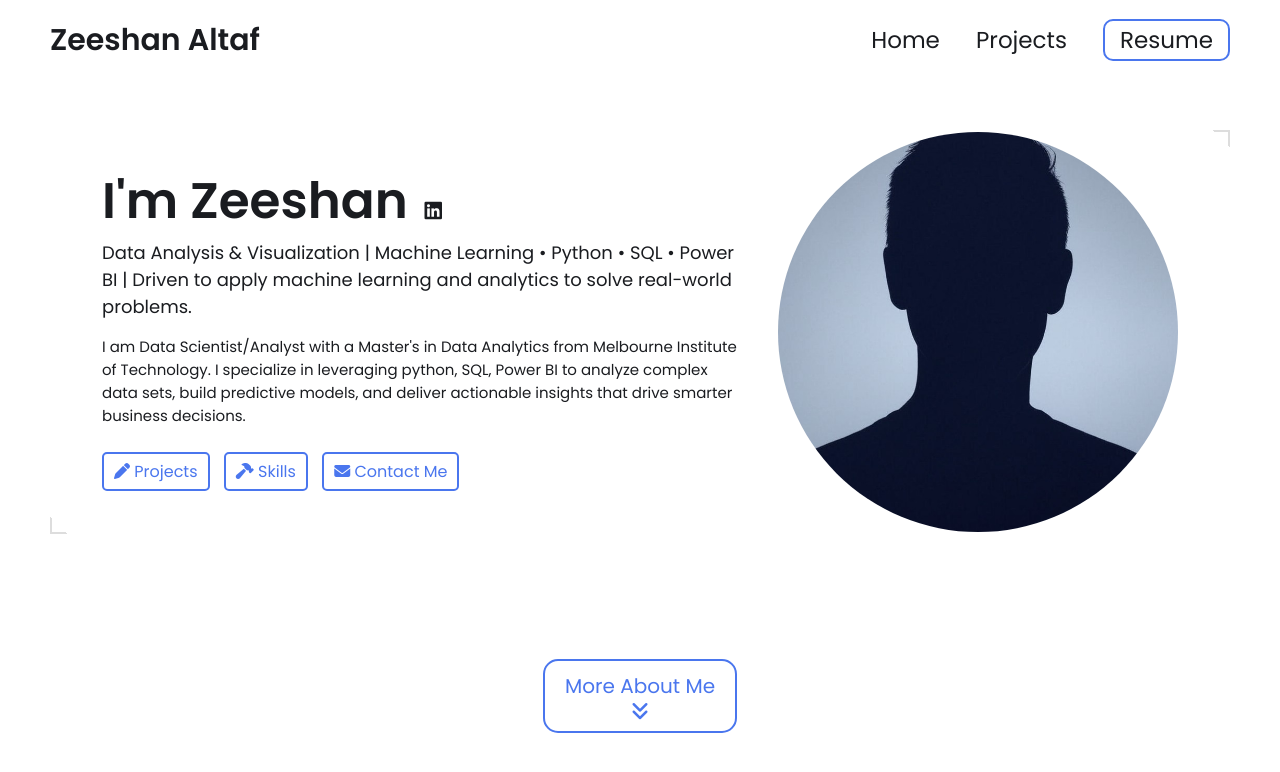
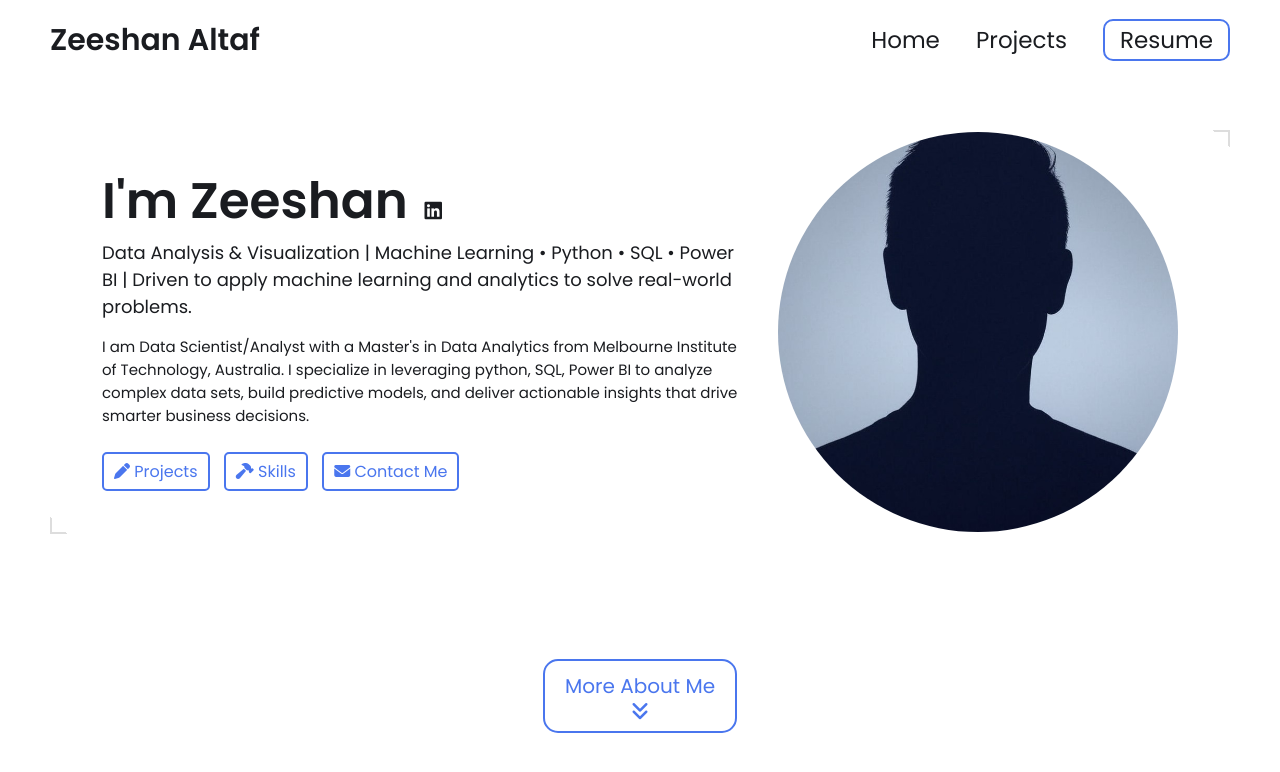
Before and after one commit to Zeeshan-Altaf/zeeshan-altaf.github.io, a Jekyll site: the page built from index.html, in a window 1280 px wide and 900 px high. Shown: the top 772 px of the window. Built offline with Jekyll 4.4.1, drawn with Linux system fonts in a browser that asks for light colours.

Commit message:
Update _config.yml

```diff
--- a/_config.yml
+++ b/_config.yml
@@ -15,7 +15,7 @@ title: Zeeshan Altaf's Portfolio # This is what shows up in the tab of the brows
 name: Zeeshan Altaf
 headline: Data Analysis & Visualization | Machine Learning • Python • SQL • Power BI | Driven to apply machine learning and analytics to solve real-world problems.
 description: >- # dont remove this line. this will ignore all new lines until the next section
-  I am Data Scientist/Analyst with a Master's in Data Analytics from Melbourne Institute of Technology. I specialize in leveraging python, SQL, Power BI to analyze complex data sets, build predictive models, and deliver actionable insights that drive smarter business decisions.
+  I am Data Scientist/Analyst with a Master's in Data Analytics from Melbourne Institute of Technology, Australia. I specialize in leveraging python, SQL, Power BI to analyze complex data sets, build predictive models, and deliver actionable insights that drive smarter business decisions.
 
 # Place your profile image in /assets/images/profile-image/folder and edit the file name
 profile_image: ./assets/images/profile-image/avatar.jpeg
@@ -23,7 +23,7 @@ profile_image: ./assets/images/profile-image/avatar.jpeg
 
 # Link your resume
 # You can place your resume in assets/resume/{resume.pdf or add external link such as pdf saved in google drive
-resume-url: /assets/resume/zeeshan_resume.pdf or # https://drive.google.com/file/d/13Z3duVzh-gguPU5r03oJVEE6rV9rd3DS/view?usp=sharing
+resume-url: ./assets/resume/zeeshan_resume.pdf or # https://drive.google.com/file/d/13Z3duVzh-gguPU5r03oJVEE6rV9rd3DS/view?usp=sharing
 
 
 # Set up external links - this will show up as small icons next to your name.
```
